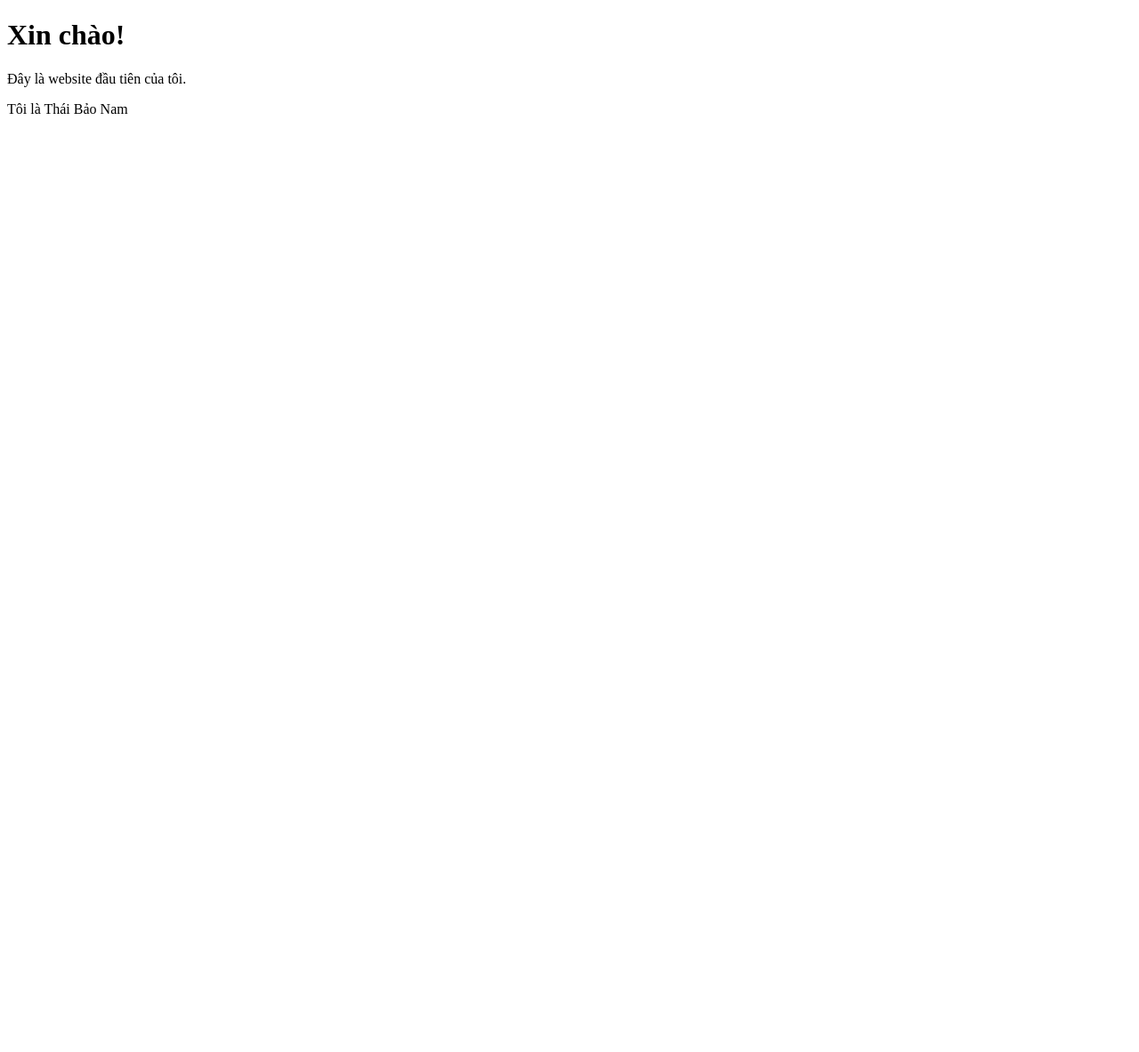
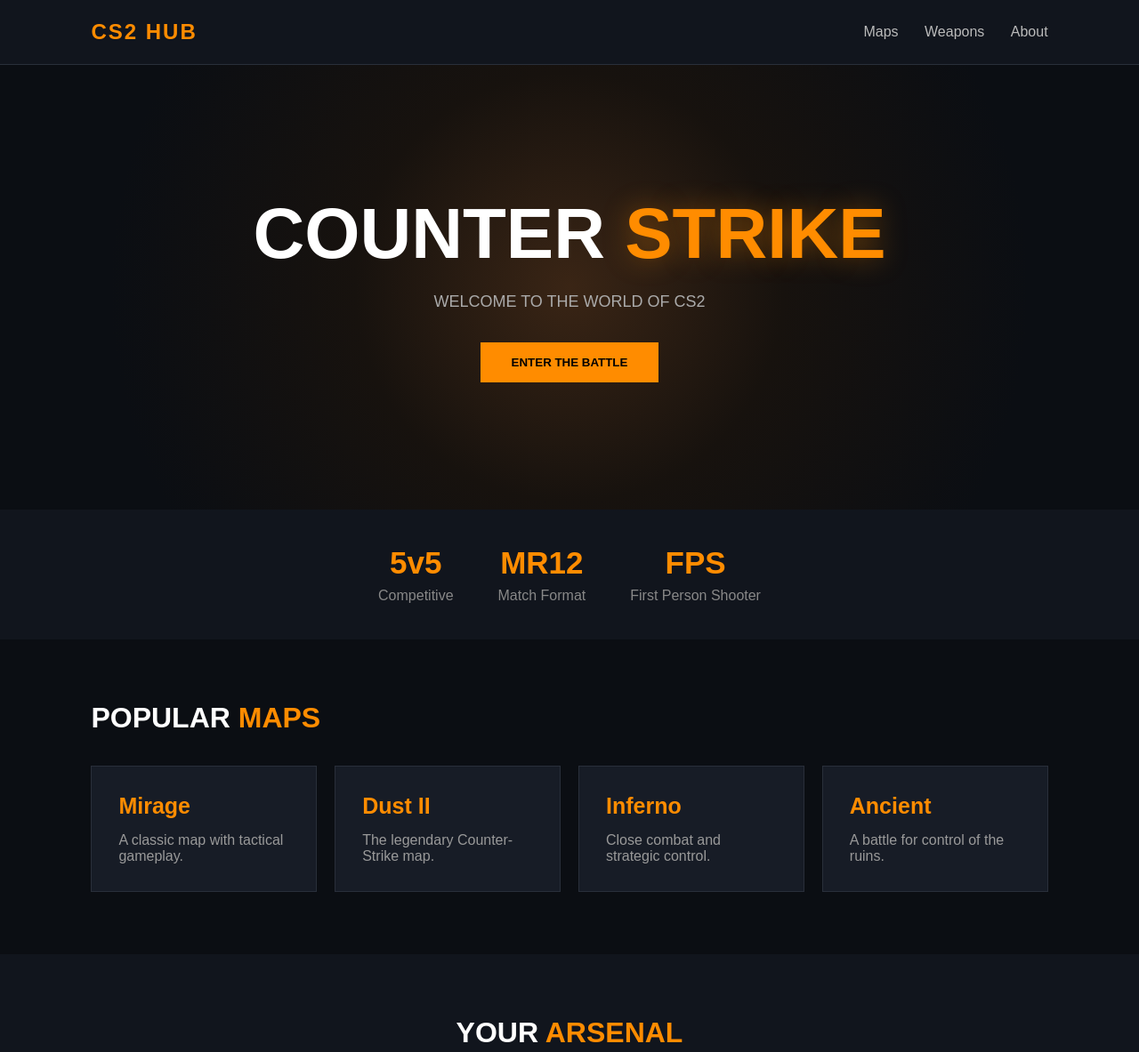
Before and after one commit to thaibaonamyeah-dot/my-website, a plain HTML site: page index.html in a window 1280 px wide. Shown: the top 1183 px of the page at 89% size. Before the commit the page ends 800 px from the top, so only its background shows below. Drawn offline with Linux system fonts and the light colour scheme.

Commit message:
Add files via upload

```diff
--- a/index.html
+++ b/index.html
@@ -1,22 +1,334 @@
 <!DOCTYPE html>
+<html lang="vi">
+<head>
+<meta charset="UTF-8">
+<meta name="viewport" content="width=device-width, initial-scale=1.0">
 
-<html lang="vi">
+<title>CS2 Gaming Hub</title>
 
-<head>
+<style>
+* {
+    margin: 0;
+    padding: 0;
+    box-sizing: border-box;
+}
 
-    <meta charset="UTF-8">
+body {
+    background: #0b0e13;
+    color: white;
+    font-family: Arial, sans-serif;
+}
 
-    <title>Website của tôi</title>
+/* NAVBAR */
+nav {
+    display: flex;
+    justify-content: space-between;
+    align-items: center;
+    padding: 22px 8%;
+    background: #11151d;
+    border-bottom: 1px solid #292f3a;
+}
 
+.logo {
+    font-size: 24px;
+    font-weight: bold;
+    color: #ff8c00;
+    letter-spacing: 2px;
+}
+
+nav a {
+    color: #bbb;
+    text-decoration: none;
+    margin-left: 25px;
+    transition: 0.3s;
+}
+
+nav a:hover {
+    color: #ff8c00;
+}
+
+/* HERO */
+.hero {
+    min-height: 500px;
+    display: flex;
+    flex-direction: column;
+    justify-content: center;
+    align-items: center;
+    text-align: center;
+    padding: 40px 20px;
+
+    background:
+        radial-gradient(circle at center,
+        #3a2515 0%,
+        #17120e 35%,
+        #0b0e13 75%);
+}
+
+.hero h1 {
+    font-size: clamp(40px, 7vw, 80px);
+    font-weight: 900;
+    animation: fadeIn 1s ease;
+}
+
+.hero h1 span {
+    color: #ff8c00;
+    text-shadow: 0 0 30px #ff8c0066;
+}
+
+.hero p {
+    color: #aaa;
+    margin-top: 20px;
+    font-size: 18px;
+}
+
+.btn {
+    margin-top: 35px;
+    padding: 15px 35px;
+    background: #ff8c00;
+    color: black;
+    border: none;
+    font-weight: bold;
+    cursor: pointer;
+    transition: 0.3s;
+}
+
+.btn:hover {
+    background: #ffb347;
+    transform: scale(1.08);
+    box-shadow: 0 0 25px #ff8c0077;
+}
+
+/* STATS */
+.stats {
+    display: flex;
+    justify-content: center;
+    gap: 50px;
+    flex-wrap: wrap;
+    padding: 40px 20px;
+    background: #11151d;
+}
+
+.stat {
+    text-align: center;
+}
+
+.stat h2 {
+    color: #ff8c00;
+    font-size: 35px;
+}
+
+.stat p {
+    color: #888;
+    margin-top: 8px;
+}
+
+/* SECTION */
+section {
+    padding: 70px 8%;
+}
+
+.section-title {
+    font-size: 32px;
+    margin-bottom: 35px;
+}
+
+.section-title span {
+    color: #ff8c00;
+}
+
+/* MAPS */
+.maps {
+    display: grid;
+    grid-template-columns: repeat(auto-fit, minmax(220px, 1fr));
+    gap: 20px;
+}
+
+.map-card {
+    background: #171c26;
+    border: 1px solid #292f3a;
+    padding: 30px;
+    transition: 0.3s;
+}
+
+.map-card:hover {
+    transform: translateY(-8px);
+    border-color: #ff8c00;
+    box-shadow: 0 0 20px #ff8c0022;
+}
+
+.map-card h3 {
+    color: #ff8c00;
+    font-size: 25px;
+    margin-bottom: 15px;
+}
+
+.map-card p {
+    color: #999;
+}
+
+/* WEAPON */
+.weapon {
+    background: #11151d;
+    text-align: center;
+}
+
+.weapon-box {
+    max-width: 600px;
+    margin: auto;
+    background: #171c26;
+    padding: 40px;
+    border: 1px solid #292f3a;
+}
+
+.weapon-box h2 {
+    color: #ff8c00;
+    font-size: 35px;
+}
+
+.weapon-box p {
+    color: #aaa;
+    margin: 20px 0;
+}
+
+/* FOOTER */
+footer {
+    text-align: center;
+    padding: 30px;
+    color: #666;
+    border-top: 1px solid #292f3a;
+}
+
+@keyframes fadeIn {
+    from {
+        opacity: 0;
+        transform: translateY(30px);
+    }
+
+    to {
+        opacity: 1;
+        transform: translateY(0);
+    }
+}
+</style>
 </head>
 
 <body>
 
-    <h1>Xin chào!</h1>
+<nav>
+    <div class="logo">CS2 HUB</div>
 
-    <p>Đây là website đầu tiên của tôi.</p>
+    <div>
+        <a href="#maps">Maps</a>
+        <a href="#weapons">Weapons</a>
+        <a href="#about">About</a>
+    </div>
+</nav>
+
+<div class="hero">
+    <h1>COUNTER <span>STRIKE</span></h1>
+
+    <p>WELCOME TO THE WORLD OF CS2</p>
+
+    <button class="btn" onclick="startGame()">
+        ENTER THE BATTLE
+    </button>
+</div>
+
+<div class="stats">
+    <div class="stat">
+        <h2>5v5</h2>
+        <p>Competitive</p>
+    </div>
+
+    <div class="stat">
+        <h2>MR12</h2>
+        <p>Match Format</p>
+    </div>
+
+    <div class="stat">
+        <h2>FPS</h2>
+        <p>First Person Shooter</p>
+    </div>
+</div>
+
+<section id="maps">
+    <h2 class="section-title">
+        POPULAR <span>MAPS</span>
+    </h2>
+
+    <div class="maps">
+        <div class="map-card">
+            <h3>Mirage</h3>
+            <p>A classic map with tactical gameplay.</p>
+        </div>
+
+        <div class="map-card">
+            <h3>Dust II</h3>
+            <p>The legendary Counter-Strike map.</p>
+        </div>
+
+        <div class="map-card">
+            <h3>Inferno</h3>
+            <p>Close combat and strategic control.</p>
+        </div>
+
+        <div class="map-card">
+            <h3>Ancient</h3>
+            <p>A battle for control of the ruins.</p>
+        </div>
+    </div>
+</section>
+
+<section class="weapon" id="weapons">
+    <h2 class="section-title">
+        YOUR <span>ARSENAL</span>
+    </h2>
+
+    <div class="weapon-box">
+        <h2>AK-47</h2>
+
+        <p>
+            A powerful rifle used by the Terrorist side.
+            Master your aim and control your recoil.
+        </p>
+
+        <button class="btn" onclick="showWeapon()">
+            INSPECT WEAPON
+        </button>
+
+        <p id="weapon-info"></p>
+    </div>
+</section>
+
+<section id="about">
+    <h2 class="section-title">
+        ABOUT <span>CS2</span>
+    </h2>
+
+    <p style="color:#aaa; line-height:1.8;">
+        Counter-Strike 2 is a tactical first-person shooter
+        developed by Valve. Teamwork, aim and strategy
+        are the keys to victory.
+    </p>
+</section>
+
+<footer>
+    CS2 GAMING HUB | Fan-made website
+</footer>
+
+<script>
+function startGame() {
+    document.getElementById("maps").scrollIntoView({
+        behavior: "smooth"
+    });
+}
+
+function showWeapon() {
+    document.getElementById("weapon-info").innerHTML =
+        "AK-47 selected! Ready for battle.";
+}
+</script>
 
 </body>
-
 </html>
-Tôi là Thái Bảo Nam
+Created by: Thái Bảo Nam
```
